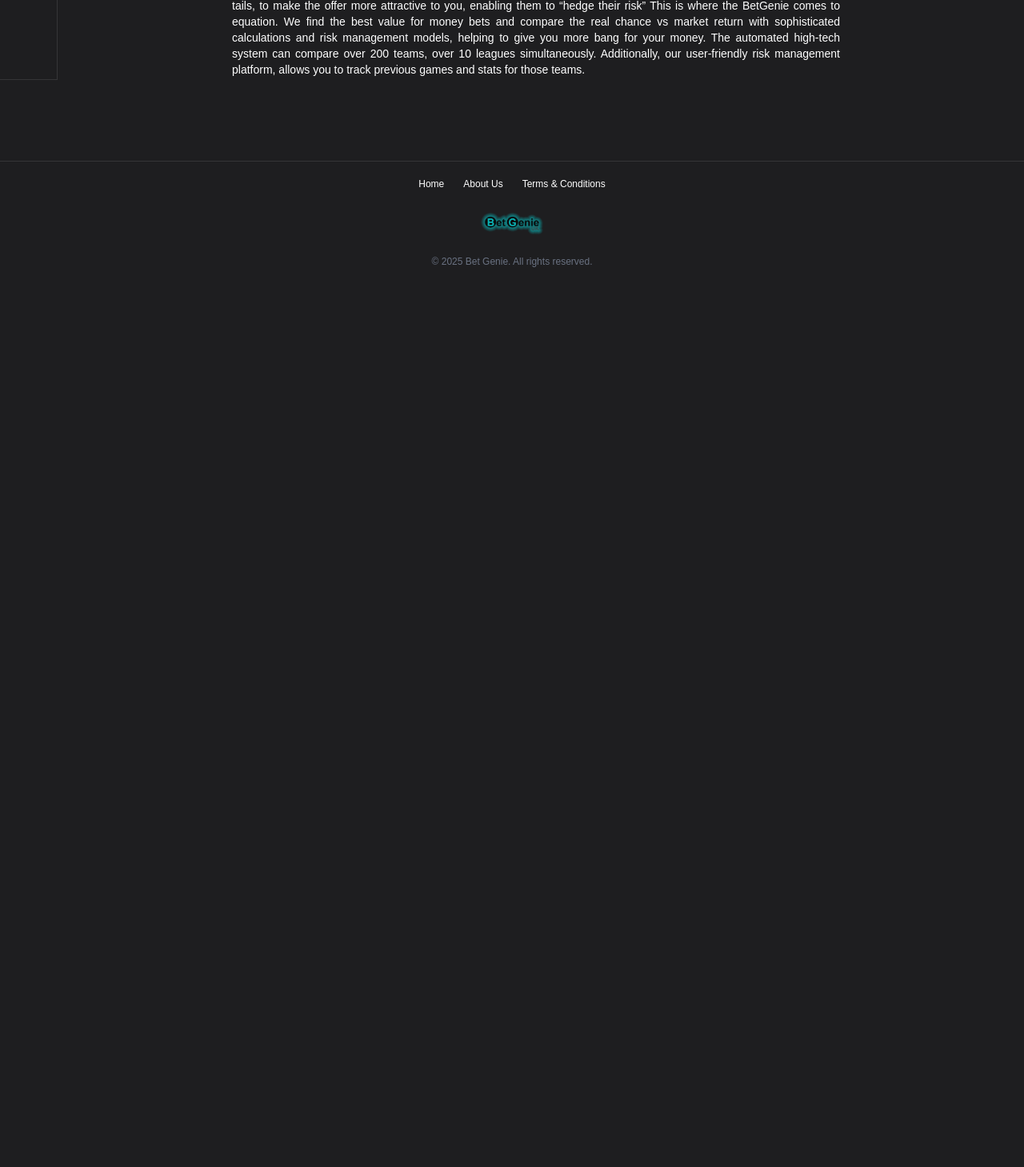
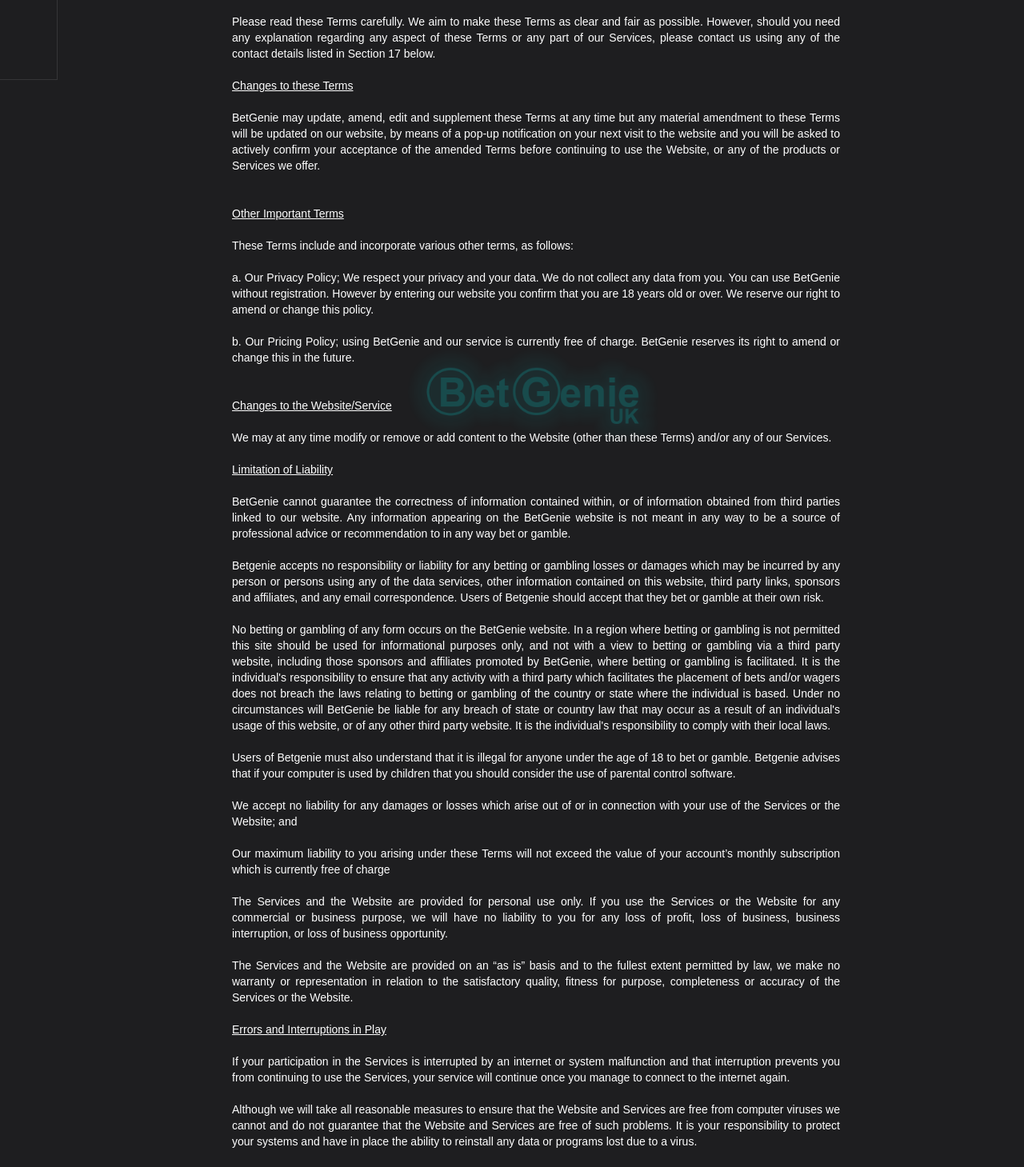
Before and after one commit to BYK-Oxford/bet-frontend, a Next.js app: page /terms in a window 1280 px wide. Shown: the part 700-2159 px from the top of the page at 80% size. Before the commit the page ends 1055 px from the top, so only its background shows below. Built offline with nearby package versions, Linux system fonts and the light colour scheme; no server answers.

Commit message:
updating terms still

```diff
--- a/src/app/terms/page.tsx
+++ b/src/app/terms/page.tsx
@@ -19,29 +19,114 @@
 
 <br />
 
-### <u>How does it work?</u>
 <br />
-Imagine if someone flips a coin and prior to this, you are given an option to bet on:
+
+Bet Genie is a Software as a Service (SAAS) provider in Data Management for Sports Games, helping users to view pre-game or in-play analysis, risk and operations management in one platform. Bet Genie is not a gambling website or a bookmaker. Our Software is not designed for placing a bet. We do not accept bets on any games on our website or we do not take payments for an outcome of any competition. We share our database with visual risk management tools with sports fans, we have no influence on their decisions whether they would like to use our database for betting purposes or otherwise. As a result We do not accept any responsibility on the outcome of their choices.
 
 <br />
 
-### 1.  Heads: @1/2 or Tails: @1/2
-### 2.  Heads: @evens or Tails @evens
+### <u>These Terms and Conditions</u>
+<br />
+These General Terms and Conditions together with the documents referred to in them (the "Terms") apply to you – and are binding on you – when you access and/or use the Website, open and use a BetGenie Account, and/or use any of the products and Services we offer.
 
 <br />
 
-Which one would you bet knowing the probability of each is 50% vs 50% under normal circumstances?
-Now imagine the odds are slightly changed to
+<br />
+Please read these Terms carefully. We aim to make these Terms as clear and fair as possible. However, should you need any explanation regarding any aspect of these Terms or any part of our Services, please contact us using any of the contact details listed in Section 17 below.
 
 <br />
 
-### 3.  Heads: 9/10 and Tails: 11/10
+<br />
+
+### <u>Changes to these Terms</u>
+<br />
+
+BetGenie may update, amend, edit and supplement these Terms at any time but any material amendment to these Terms will be updated on our website, by means of a pop-up notification on your next visit to the website and you will be asked to actively confirm your acceptance of the amended Terms before continuing to use the Website, or any of the products or Services we offer.
 
 <br />
 
-Has the probability changed? The answer is No, so why the odds have changed? They’ve changed because the bookmaker has received a higher demand for Heads.  Because of this; they  have reacted by offering increased odds on tails, to make the offer more attractive to you, enabling them  to “hedge their risk”
-This is where the BetGenie comes to equation. We find the best value for money bets and compare the real chance vs market return with sophisticated calculations and risk management models, helping to give you more bang for your money.
-The automated high-tech system can compare over 200 teams, over 10 leagues simultaneously.  Additionally, our user-friendly risk management platform, allows you to track previous games and stats for those teams.
+
+<br />
+
+### <u>Other Important Terms</u>
+<br />
+
+These Terms include and incorporate various other terms, as follows:
+
+<br />
+
+
+
+### a.  Our Privacy Policy; We respect your privacy and your data. We do not collect any data from you. You can use BetGenie without registration. However by entering our website you confirm that you are 18 years old or over. We reserve our right to amend or change this policy.
+<br />
+
+### b.  Our Pricing Policy; using BetGenie and our service is currently free of charge. BetGenie reserves its right to amend or change this in the future.
+
+<br />
+
+<br />
+
+### <u>Changes to the Website/Service</u>
+<br />
+
+We may at any time modify or remove or add content to the Website (other than these Terms) and/or any of our Services.
+
+<br />
+
+
+### <u>Limitation of Liability</u>
+<br />
+
+BetGenie cannot guarantee the correctness of information contained within, or of information obtained from third parties linked to our website. Any information appearing on the BetGenie website is not meant in any way to be a source of professional advice or recommendation to in any way bet or gamble.
+
+<br />
+
+
+Betgenie accepts no responsibility or liability for any betting or gambling losses or damages which may be incurred by any person or persons using any of the data services, other information contained on this website, third party links, sponsors and affiliates, and any email correspondence. Users of Betgenie should accept that they bet or gamble at their own risk.
+
+<br />
+
+No betting or gambling of any form occurs on the BetGenie website. In a region where betting or gambling is not permitted this site should be used for informational purposes only, and not with a view to betting or gambling via a third party website, including those sponsors and affiliates promoted by BetGenie, where betting or gambling is facilitated. It is the individual's responsibility to ensure that any activity with a third party which facilitates the placement of bets and/or wagers does not breach the laws relating to betting or gambling of the country or state where the individual is based. Under no circumstances will BetGenie be liable for any breach of state or country law that may occur as a result of an individual's usage of this website, or of any other third party website. It is the individual's responsibility to comply with their local laws.
+
+<br />
+
+Users of Betgenie must also understand that it is illegal for anyone under the age of 18 to bet or gamble. Betgenie advises that if your computer is used by children that you should consider the use of parental control software.
+
+<br />
+
+We accept no liability for any damages or losses which arise out of or in connection with your use of the Services or the Website; and
+
+<br />
+
+Our maximum liability to you arising under these Terms will not exceed the value of your account’s monthly subscription which is currently free of charge
+
+<br />
+
+The Services and the Website are provided for personal use only. If you use the Services or the Website for any commercial or business purpose, we will have no liability to you for any loss of profit, loss of business, business interruption, or loss of business opportunity.
+
+<br />
+
+
+The Services and the Website are provided on an “as is” basis and to the fullest extent permitted by law, we make no warranty or representation in relation to the satisfactory quality, fitness for purpose, completeness or accuracy of the Services or the Website.
+
+<br />
+
+
+### <u>Errors and Interruptions in Play</u>
+<br />
+
+If your participation in the Services is interrupted by an internet or system malfunction and that interruption prevents you from continuing to use the Services, your service will continue once you manage to connect to the internet again.
+
+<br />
+
+Although we will take all reasonable measures to ensure that the Website and Services are free from computer viruses we cannot and do not guarantee that the Website and Services are free of such problems. It is your responsibility to protect your systems and have in place the ability to reinstall any data or programs lost due to a virus.
+
+<br />
+
+
+
+### 3.  Heads: 9/10 and Tails: 11/10
+
 `;
 
 const Terms = () => {
```
